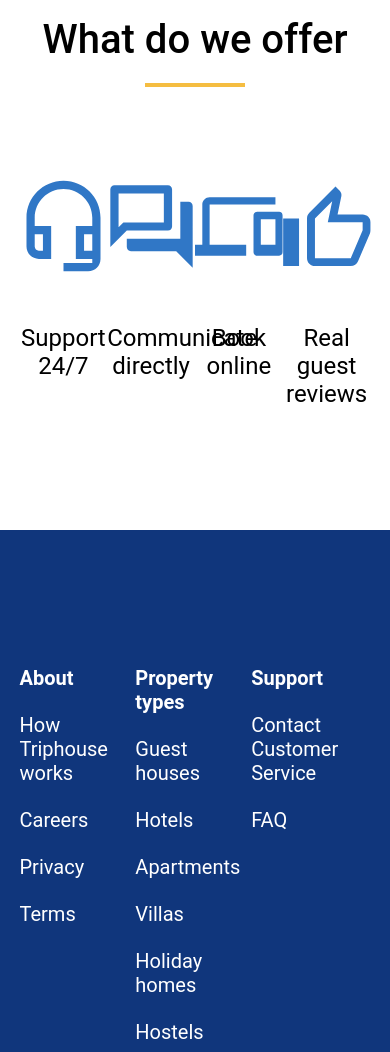
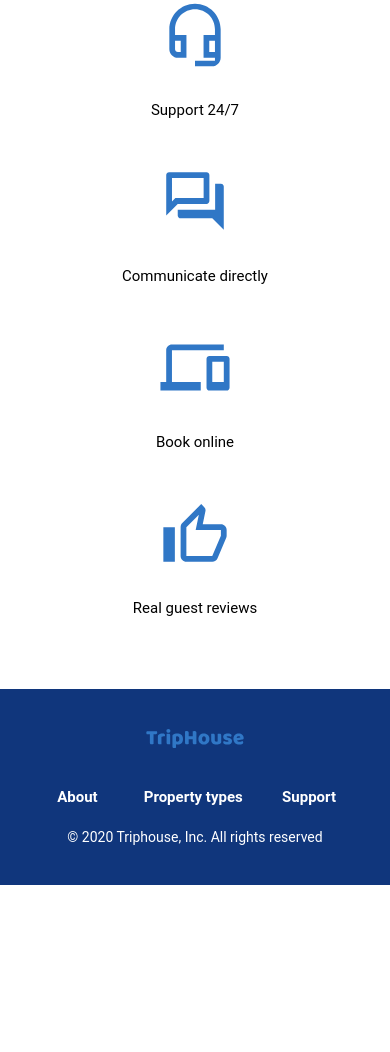
Before and after one commit to Har-D-Le/if-html, a website: page index.html in a window 390 px wide. Shown: the part 948-2000 px from the top of the page. After the commit the page ends 1833 px from the top, so only its background shows below. Drawn offline with Linux system fonts and the light colour scheme; a web font is replaced by a local one.

Commit message:
lesson 7 responsive dome

```diff
--- a/index.html
+++ b/index.html
@@ -322,7 +322,6 @@
         ></path>
       </symbol>
       <symbol
-        fill="none"
         xmlns="http://www.w3.org/2000/svg"
         viewBox="0 0 205 40"
         id="site-logo"
@@ -490,6 +489,9 @@
     </section>
     <footer class="info">
       <div class="container">
+        <svg class="footer-logo">
+          <use href="#site-logo" />
+        </svg>
         <div class="container-info">
           <ul class="content-info about">
             <li class="head-item-info">About</li>
--- a/styles/style.css
+++ b/styles/style.css
@@ -62,7 +62,7 @@ h2 {
   width: 50px;
   height: 4px;
   background-color: #f5bd41;
-  bottom: 0px;
+  bottom: 0;
   left: 6px;
 }
 
@@ -196,6 +196,7 @@ hr.line-offers {
 
 .row-offers {
   display: flex;
+  flex-wrap: wrap;
   margin-bottom: 40px;
 }
 
@@ -244,6 +245,10 @@ hr.line-offers {
   padding: 120px 0;
 }
 
+.footer-logo {
+  display: none;
+}
+
 .container-info {
   margin: 0 auto 64px;
   display: flex;
@@ -281,3 +286,91 @@ li.head-item-info,
   font-size: 14px;
   color: #ffffff;
 }
+
+@media only screen and (max-width: 768px) {
+  /* For mobile phones: */
+  /*section offers*/
+  .title-offers {
+    font-size: 28px;
+    margin-top: 24px;
+    margin-bottom: 32px;
+    padding-bottom: 0;
+  }
+
+  .line-offers {
+    display: none;
+  }
+
+  .content-offers {
+    margin-bottom: 40px;
+  }
+
+  .item-offers {
+    width: 100%;
+    margin-bottom: 32px;
+  }
+
+  .wrap-offers {
+    margin-bottom: 16px;
+  }
+
+  .headphones {
+    width: 52px;
+    height: 64px;
+  }
+
+  .message-sign {
+    width: 58px;
+    height: 58px;
+  }
+
+  .computer-sign {
+    width: 70px;
+    height: 47px;
+  }
+
+  .thumb {
+    width: 64px;
+    height: 58px;
+  }
+
+  .text-offers {
+    font-size: 15px;
+  }
+
+  /*section footer*/
+  .info {
+    padding: 40px 0;
+  }
+
+  .footer-logo {
+    display: flex;
+    margin: 0 auto 40px;
+    width: 98px;
+    height: 19px;
+    fill: #ffffff;
+  }
+
+  .container-info {
+    margin: 0;
+  }
+
+  .content-info {
+    margin: 0;
+  }
+
+  .head-item-info {
+    font-size: 15px;
+    text-align: center;
+    margin-bottom: 32px;
+  }
+
+  .item-info {
+    display: none;
+  }
+
+  .footer {
+    margin: 0;
+    text-align: center;
+  }
+}
```
